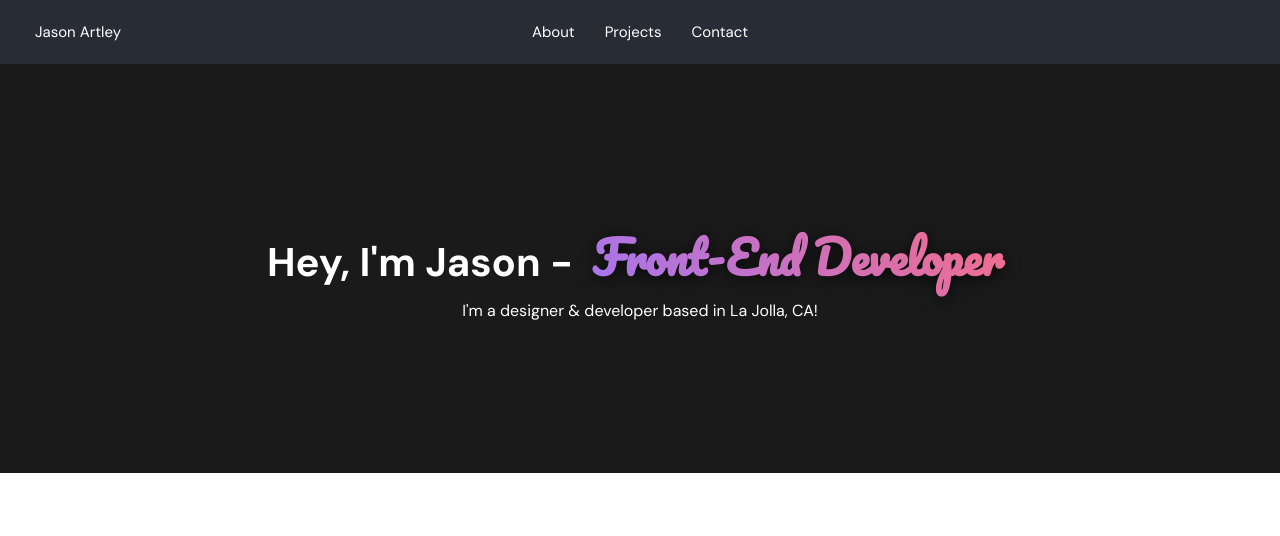
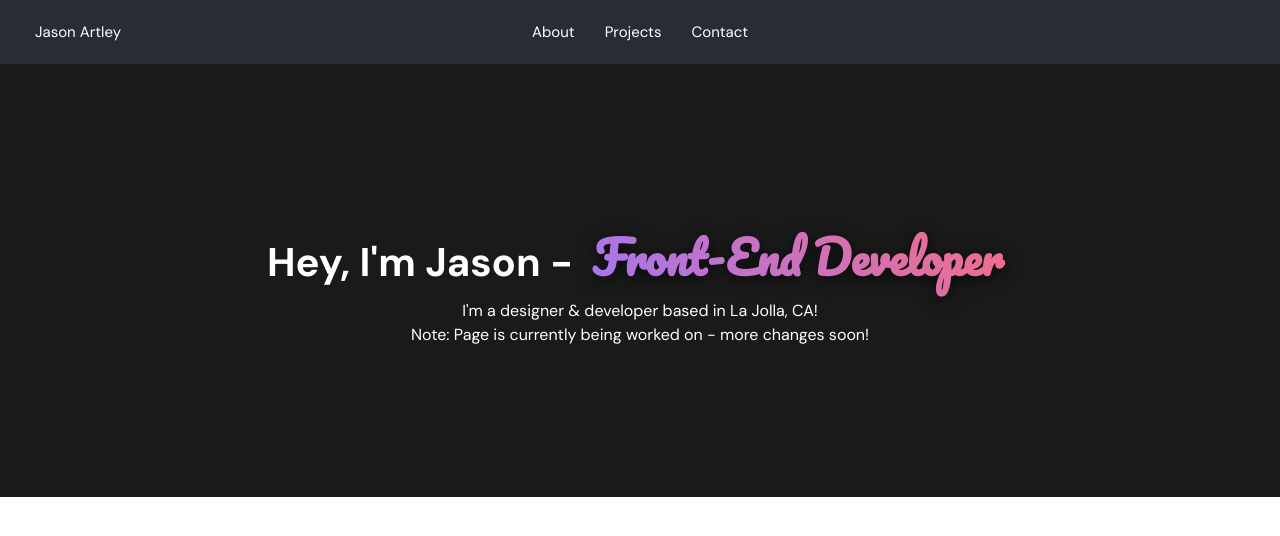
Before and after one commit to shoepack/cdportfolio, a React (Create React App) app: page / in a window 1280 px wide. Shown: the top 536 px of the page. Built offline with nearby package versions, Linux system fonts and the light colour scheme.

Commit message:
added note

```diff
--- a/src/components/HeroSection.js
+++ b/src/components/HeroSection.js
@@ -8,6 +8,7 @@ function HeroSection() {
         Hey, I'm Jason - <span className="highlight"> Front-End Developer</span>
       </h1>
       <p>I'm a designer & developer based in La Jolla, CA!</p>
+      <p>Note: Page is currently being worked on - more changes soon!</p>
     </section>
   );
 }
```
